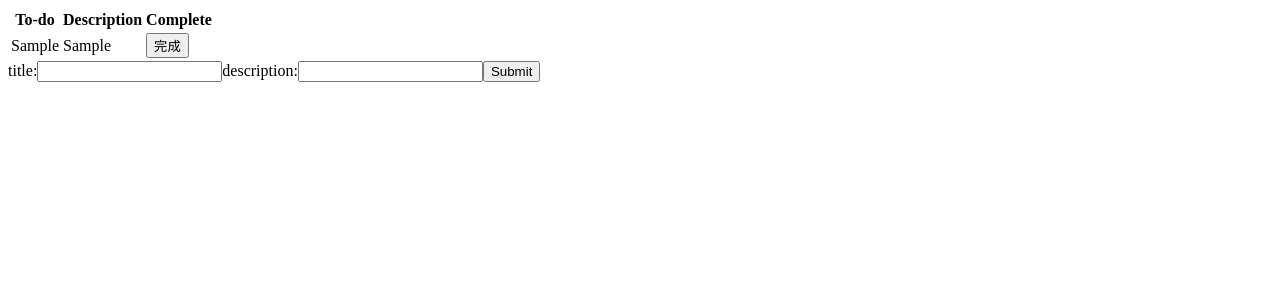
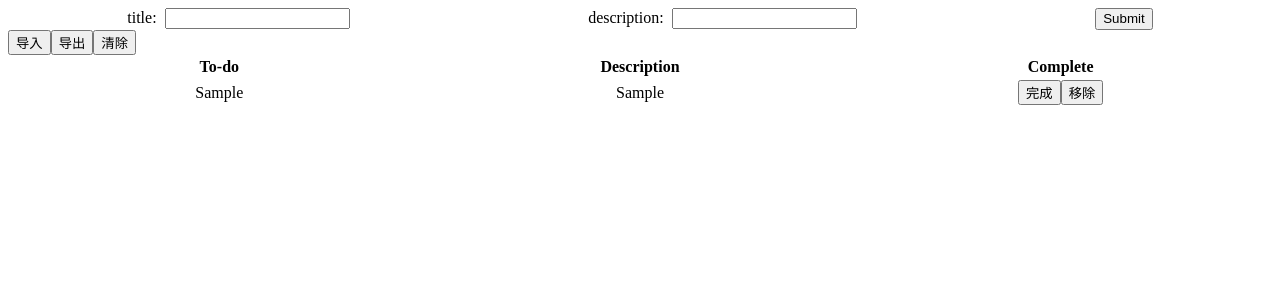
Before and after one commit to Andy201512/react-tutorial, a React (Create React App) app: page / in a window 1280 px wide. Both pictures are taken after typing "Sample", "Sample" into the empty fields and a click on the button "Submit". Shown: the top 300 px of the page. Built offline with nearby package versions, Linux system fonts and the light colour scheme.

Commit message:
完成基本样式和清空按钮。

```diff
--- a/src/components/App.js
+++ b/src/components/App.js
@@ -1,9 +1,10 @@
 import { Component } from 'react';
+import styles from "css/App.module.css"
 import Table from "./Table";
 import Form from "./Form";
 
 class App extends Component {
-  constructor(props){
+  constructor(props) {
     super(props);
     this.state = {
       toDoList: [],
@@ -11,14 +12,42 @@ class App extends Component {
   }
 
   handleSubmit = (toDoItem) => {
-    this.setState({toDoList: [...this.state.toDoList, toDoItem]})
+    this.setState({ toDoList: [...this.state.toDoList, toDoItem] })
+  }
+
+  handleCompleteItem = (id) => {
+    this.setState({
+      toDoList: this.state.toDoList.map((value, index) => {
+        if (index === id) {
+          return Object.assign({}, value, { completed: !value.completed });
+        }
+        return value;
+      })
+    });
+  }
+
+  handleRemoveItem = (id) => {
+    this.setState({
+      toDoList: this.state.toDoList.filter((value, index) => {
+        return id !== index;
+      })
+    });
   }
 
   render() {
     return (
-      <div className="App">
-        <Table toDoList={this.state.toDoList}></Table>
+      <div className={styles['app--normal']} >
         <Form handleSubmit={this.handleSubmit}></Form>
+        <div>
+          <button type='import'>导入</button>
+          <button type='export'>导出</button>
+          <button type='clear' onClick={() => {this.setState({toDoList: []})}}>清除</button>
+        </div>
+        <Table
+          toDoList={this.state.toDoList}
+          handleCompleteItem={this.handleCompleteItem}
+          handleRemoveItem={this.handleRemoveItem}
+        ></Table>
       </div>
     );
   }
--- a/src/components/Form.js
+++ b/src/components/Form.js
@@ -1,4 +1,5 @@
 import { Component } from "react";
+import styles from 'css/Form.module.css'
 
 class Form extends Component {
 
@@ -8,6 +9,7 @@ class Form extends Component {
         this.initialState = {
             title: '',
             description: '',
+            completed: false,
         }
 
         this.state = this.initialState;
@@ -24,7 +26,7 @@ class Form extends Component {
         event.preventDefault();
 
         // 至少输入待办事件的标题才继续提交
-        if(!event.target.title.value)return;
+        if (!event.target.title.value) return;
 
         this.props.handleSubmit(this.state);
         this.setState(this.initialState);
@@ -34,12 +36,37 @@ class Form extends Component {
         const { title, description } = this.state;
 
         return (
-            <form onSubmit={this.onFormSubmit}>
-                <label>title:</label>
-                <input value={title} name="title" onChange={this.handleChange}></input>
-                <label>description:</label>
-                <input value={description} name="description" onChange={this.handleChange}></input>
-                <button>Submit</button>
+            <form onSubmit={this.onFormSubmit} className={styles['form--normal']}>
+                <div className={styles['rowOneThirds--normal']}>
+                    <label
+                        htmlFor="title"
+                        className={styles['label--normal']}
+                    >title:</label>
+                    <input
+                        value={title}
+                        name="title"
+                        id="title"
+                        onChange={this.handleChange}
+                    ></input>
+                </div>
+                <div className={styles['rowOneThirds--normal']}>
+                    <label
+                        htmlFor="description"
+                        className={styles['label--normal']}
+                    >description:</label>
+                    <input
+                        value={description}
+                        name="description"
+                        id="description"
+                        onChange={this.handleChange}
+                    ></input>
+                </div>
+                <div className={styles['rowOneThirds--normal']}>
+                    <button
+                        className={styles['button--normal']}
+                        type="submit"
+                    >Submit</button>
+                </div>
             </form>
         );
     }
--- a/src/components/Table.js
+++ b/src/components/Table.js
@@ -1,10 +1,12 @@
+import styles from "css/Table.module.css"
+
 const TableHeader = () => {
     return (
         <thead>
             <tr>
-                <th>To-do</th>
-                <th>Description</th>
-                <th>Complete</th>
+                <th className={styles['thOneThirds--normal']}>To-do</th>
+                <th className={styles['thOneThirds--normal']}>Description</th>
+                <th className={styles['thOneThirds--normal']}>Complete</th>
             </tr>
         </thead>
     );
@@ -14,9 +16,12 @@ const TableBody = (props) => {
     const TrItem = props.toDoList.map((row, index) => {
         return (
             <tr key={index}>
-                <td>{row.title}</td>
-                <td>{row.description}</td>
-                <td><button onClick={() => {console.log(`${row.title}已完成`)}}>完成</button></td>
+                <td className={`${styles['tdAlignCenter--normal']} ${row.completed ? styles['td--lineThrough'] : ''}`}>{row.title}</td>
+                <td className={`${styles['tdAlignCenter--normal']} ${row.completed ? styles['td--lineThrough'] : ''}`}>{row.description}</td>
+                <td className={styles['tdAlignCenter--normal']}>
+                    <button onClick={() => props.handleCompleteItem(index)}>{row.completed ? '未完' : '完成'}</button>
+                    <button onClick={() => props.handleRemoveItem(index)}>移除</button>
+                </td>
             </tr>
         );
     });
@@ -29,9 +34,13 @@ const TableBody = (props) => {
 
 function Table(props) {
     return (
-        <table>
+        <table className={styles['table--normal']}>
             <TableHeader />
-            <TableBody toDoList={props.toDoList}/>
+            <TableBody
+                toDoList={props.toDoList}
+                handleCompleteItem={props.handleCompleteItem}
+                handleRemoveItem={props.handleRemoveItem}
+            />
         </table>
     );
 }
--- /dev/null
+++ b/src/css/App.module.css
@@ -0,0 +1,3 @@
+.app--normal{
+    width: 100%;
+}
--- /dev/null
+++ b/src/css/Form.module.css
@@ -0,0 +1,18 @@
+.form--normal {
+    width: 100%;
+    display: flex;
+}
+
+.rowOneThirds--normal {
+    flex: 1 1 auto;
+    vertical-align: middle;
+    text-align: center;
+}
+
+.label--normal{
+    margin-right: 8px;
+}
+
+.button--normal {
+    padding-bottom: 2px;
+}
--- /dev/null
+++ b/src/css/Table.module.css
@@ -0,0 +1,15 @@
+.table--normal{
+    width: 100%;
+}
+
+.thOneThirds--normal{
+    width: 33.33%;
+}
+
+.tdAlignCenter--normal{
+    text-align: center;
+}
+
+.td--lineThrough{
+    text-decoration: line-through;
+}
```
Also changed, not shown: 1 other file (tests, documents, lock files or other folders).
